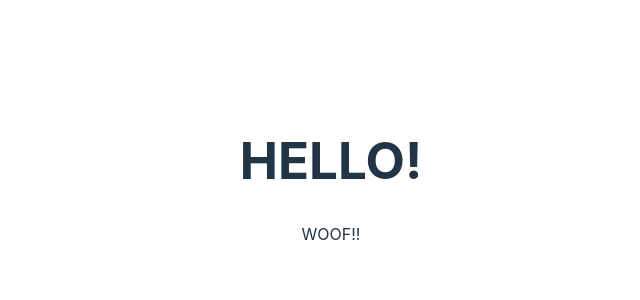
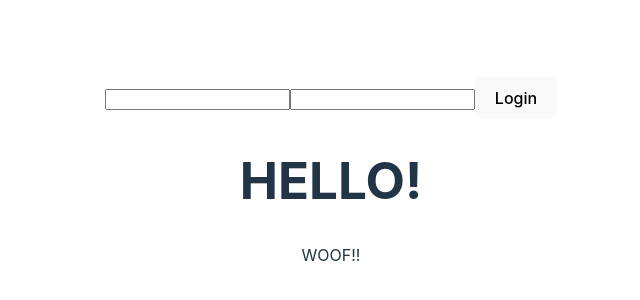
Before and after one commit to Shessire/Web-Dev-Practice, a React (Vite) app in the folder react-practice/: page / in a window 1280 px wide. Shown: the part 220-520 px from the top of the page, without its empty margins (309-949 px from the left). Built offline with nearby package versions, Linux system fonts and the light colour scheme.

Commit message:
JSX Rules

```diff
--- a/react-practice/src/App.jsx
+++ b/react-practice/src/App.jsx
@@ -1,11 +1,13 @@
 import './App.css'
 import Greeter from './Greeter';
 import { Dog, add } from './Dog';
+import LoginForm from './LoginForm';
 
 function App() {
 
   return (
     <>
+      <LoginForm />
       <Greeter />
       <Dog />
     </>
--- a/react-practice/src/Greeter.jsx
+++ b/react-practice/src/Greeter.jsx
@@ -2,6 +2,6 @@ function Greeter() {
     return <h1>HELLO!</h1>
 }
 
-//export ddefault allows you to import it with
-//whatever name you would like it to be
+//export default allows you to import it with
+//whatever name you would like it to be but only one fn can be imported
 export default Greeter
--- /dev/null
+++ b/react-practice/src/LoginForm.jsx
@@ -0,0 +1,11 @@
+function LoginForm() {
+    return (
+        <form>
+            <input type="text" />
+            <input type="password" />
+            <button>Login</button>
+        </form>
+    );
+}
+
+export default LoginForm;
```
